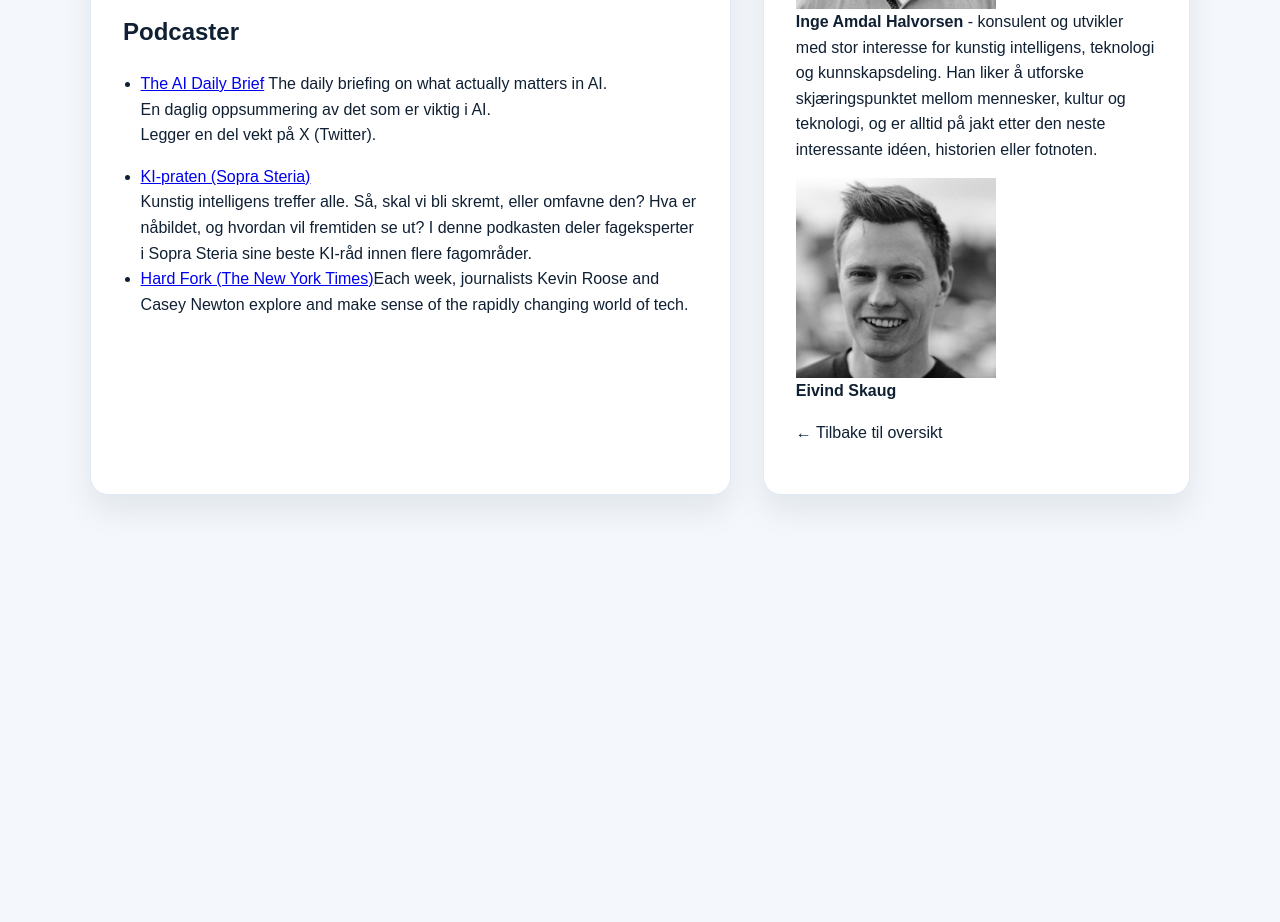
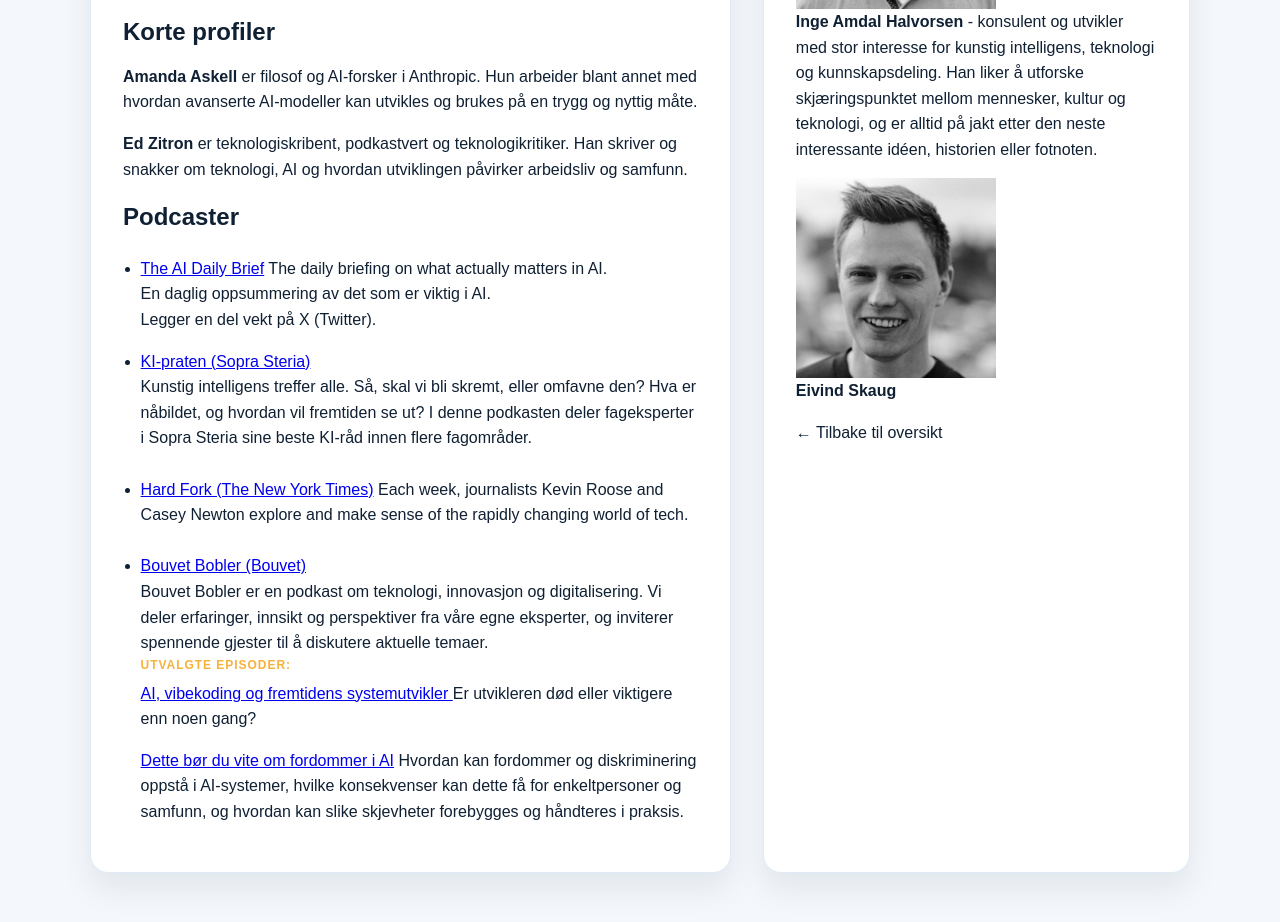
Before and after one commit to HalvorsenInge/AI-Kaf-Haugesund, a plain HTML site: page sessions/session-1.html in a window 1280 px wide. Shown: the part 700-1622 px from the top of the page. Before the commit the page ends 1259 px from the top, so only its background shows below. Drawn offline with Linux system fonts and the light colour scheme.

Commit message:
adds some people to session 1

```diff
--- a/sessions/session-1.html
+++ b/sessions/session-1.html
@@ -34,6 +34,18 @@
             <li>Hva vi kan ta med oss videre inn i vår egen kontekst</li>
           </ul>
 
+          <h3>Korte profiler</h3>
+          <p>
+            <strong>Amanda Askell</strong> er filosof og AI-forsker i Anthropic. Hun
+            arbeider blant annet med hvordan avanserte AI-modeller kan utvikles og
+            brukes på en trygg og nyttig måte.
+          </p>
+          <p>
+            <strong>Ed Zitron</strong> er teknologiskribent, podkastvert og
+            teknologikritiker. Han skriver og snakker om teknologi, AI og hvordan
+            utviklingen påvirker arbeidsliv og samfunn.
+          </p>
+
           <h3>Podcaster</h3>
           <ul class="checklist">
             <li><a href="https://aidailybrief.ai/">The AI Daily Brief</a> The daily briefing on what actually matters in AI.
@@ -45,7 +57,22 @@
               Kunstig intelligens treffer alle. Så, skal vi bli skremt, eller omfavne den?
               Hva er nåbildet, og hvordan vil fremtiden se ut? I denne podkasten deler fageksperter i Sopra Steria sine beste KI-råd innen flere fagområder.
             </li>
-            <li><a href="https://www.nytimes.com/column/hard-fork">Hard Fork (The New York Times)</a>Each week, journalists Kevin Roose and Casey Newton explore and make sense of the rapidly changing world of tech. </li>
+            <br>
+            <li><a href="https://www.nytimes.com/column/hard-fork">Hard Fork (The New York Times)</a>
+              Each week, journalists Kevin Roose and Casey Newton explore and make sense of the rapidly changing world of tech.
+            </li>
+            <br>
+            <li><a href="https://www.bouvet.no/podcasts">Bouvet Bobler (Bouvet)</a>
+              <br>
+              Bouvet Bobler er en podkast om teknologi, innovasjon og digitalisering.
+              Vi deler erfaringer, innsikt og perspektiver fra våre egne eksperter, og inviterer spennende gjester til å diskutere aktuelle temaer.
+              <br>
+              <p class="eyebrow accent">Utvalgte episoder:</p>
+              <p><a href="https://www.bouvet.no/podcasts/ai-vibekoding-systemutvikling">AI, vibekoding og fremtidens systemutvikler </a> Er utvikleren død eller viktigere enn noen gang?</p>
+              <p><a href="https://www.bouvet.no/podcasts/ai-robotisering">Dette bør du vite om fordommer i AI</a> Hvordan kan fordommer og diskriminering oppstå i AI-systemer, hvilke konsekvenser kan dette få for enkeltpersoner og samfunn, og hvordan kan slike skjevheter forebygges og håndteres i praksis.</p>
+            </li>
+          </ul>
+
         </article>
 
         <aside class="content-card">
```
